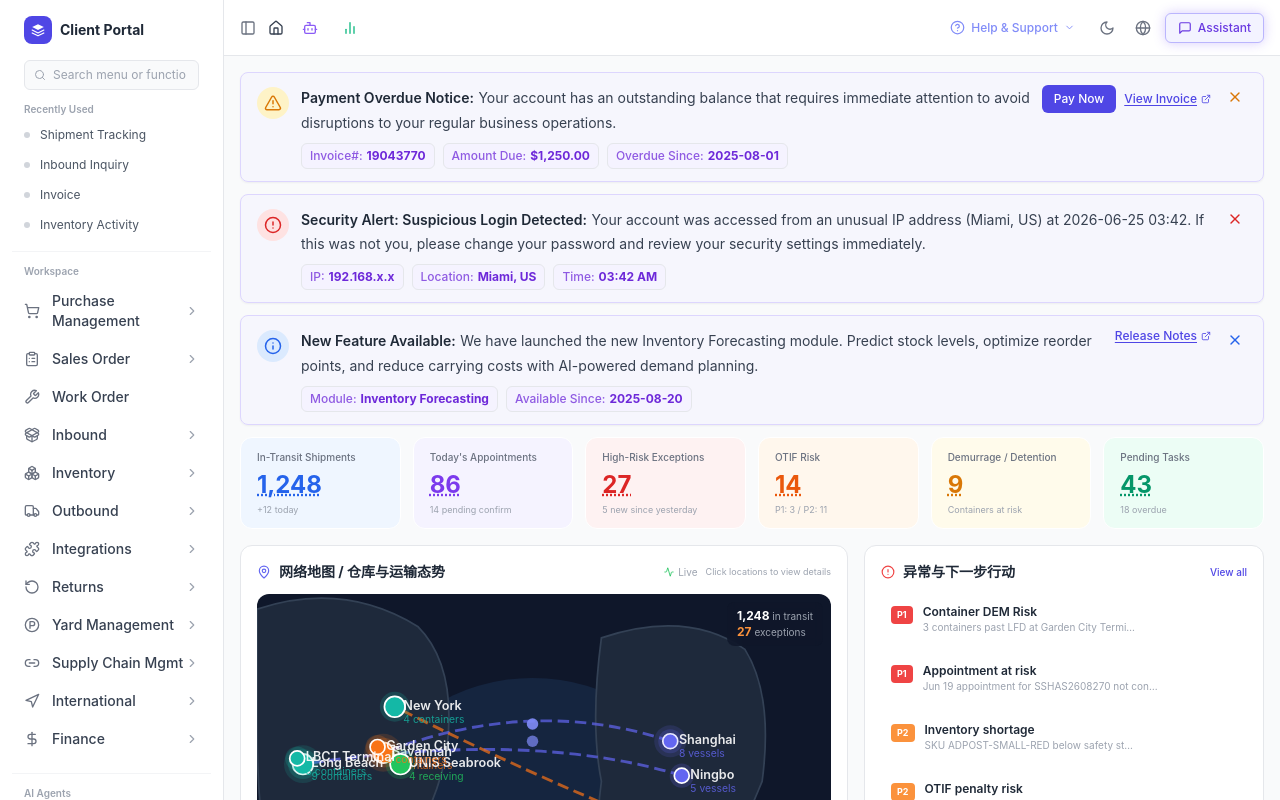
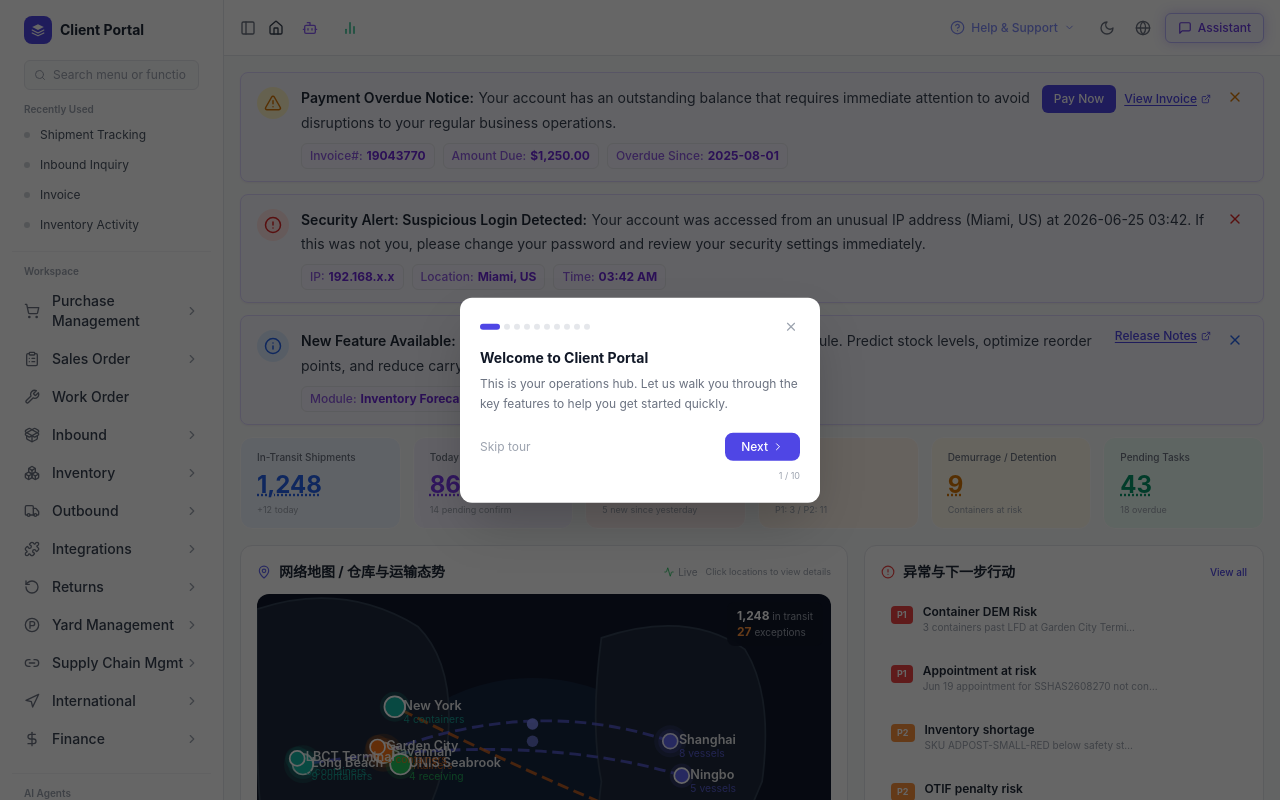
Before and after one commit to WYJade/CP-Announcement-management, a React (Vite) app: page / in a window 1280 px wide. Shown: the top 800 px of the page. Built offline with nearby package versions, Linux system fonts and the light colour scheme.

Commit message:
feat: onboarding tour with spotlight overlay on first visit to home page

```diff
--- a/src/components/Layout/Header.tsx
+++ b/src/components/Layout/Header.tsx
@@ -48,6 +48,7 @@ function Header() {
           rel="noopener noreferrer"
           className="p-1.5 rounded-md hover:bg-gray-100 transition-colors group"
           title="AI Agents"
+          data-tour="header-ai-agents"
         >
           <Bot size={16} className="text-violet-500 group-hover:text-violet-700 transition-colors" />
         </a>
@@ -57,6 +58,7 @@ function Header() {
           onClick={() => navigate('/insights')}
           className="p-1.5 rounded-md hover:bg-gray-100 transition-colors group"
           title="Insights"
+          data-tour="header-insights"
         >
           <BarChart2 size={16} className="text-emerald-500 group-hover:text-emerald-700 transition-colors" />
         </button>
@@ -66,7 +68,7 @@ function Header() {
       <div className="flex items-center gap-2 ml-auto">
 
         {/* Help & Support dropdown */}
-        <div ref={helpRef} className="relative">
+        <div ref={helpRef} className="relative" data-tour="help-support">
           <button
             onClick={() => setHelpOpen(v => !v)}
             className={`flex items-center gap-1.5 px-2.5 py-1.5 rounded-md transition-colors group ${helpOpen ? 'bg-indigo-50 text-indigo-600' : 'hover:bg-gray-100 text-indigo-400 hover:text-indigo-600'}`}
--- a/src/components/Layout/Layout.tsx
+++ b/src/components/Layout/Layout.tsx
@@ -2,10 +2,12 @@ import { Outlet, useLocation } from 'react-router-dom'
 import NavSidebar from './NavSidebar'
 import Header from './Header'
 import AnnouncementBanner from '../common/AnnouncementBanner'
+import OnboardingTour from '../common/OnboardingTour'
 
 function Layout() {
   const location = useLocation()
   const isInsightsPage = location.pathname === '/insights'
+  const isHomePage = location.pathname === '/' || location.pathname === '/home'
 
   return (
     <div className="min-h-screen bg-gray-50">
@@ -23,6 +25,7 @@ function Layout() {
           </div>
         </main>
       )}
+      {isHomePage && <OnboardingTour />}
     </div>
   )
 }
--- a/src/components/Layout/NavSidebar.tsx
+++ b/src/components/Layout/NavSidebar.tsx
@@ -466,7 +466,9 @@ function NavSidebar() {
         </div>
 
         {/* Global Search */}
-        <GlobalSearch />
+        <div data-tour="global-search">
+          <GlobalSearch />
+        </div>
 
         {/* Recently Used Section — above Workspace */}
         {recentPages.length > 0 && (
--- /dev/null
+++ b/src/components/common/OnboardingTour.tsx
@@ -0,0 +1,225 @@
+import { useState, useEffect } from 'react'
+import { X, ChevronRight, ChevronLeft } from 'lucide-react'
+
+interface TourStep {
+  target: string          // CSS selector or 'center'
+  title: string
+  desc: string
+  position: 'top' | 'bottom' | 'left' | 'right' | 'center'
+}
+
+const TOUR_STEPS: TourStep[] = [
+  {
+    target: 'center',
+    title: 'Welcome to Client Portal',
+    desc: 'This is your operations hub. Let us walk you through the key features to help you get started quickly.',
+    position: 'center',
+  },
+  {
+    target: '[data-tour="stat-0"]',
+    title: 'Key Metrics at a Glance',
+    desc: 'These cards show your live operations summary — in-transit shipments, appointments, exceptions, and more. Click any number to drill into the details.',
+    position: 'bottom',
+  },
+  {
+    target: '[data-tour="network-map"]',
+    title: '网络地图 / 仓库与运输态势',
+    desc: 'The network map shows your real-time shipment routes from origin ports to US warehouses. Click any location dot to view shipment details at that point.',
+    position: 'right',
+  },
+  {
+    target: '[data-tour="exceptions"]',
+    title: '异常与下一步行动',
+    desc: 'Critical exceptions are listed here by priority (P1/P2/P3). Click any exception to open the action panel and resolve it step by step.',
+    position: 'left',
+  },
+  {
+    target: '[data-tour="my-tasks"]',
+    title: '我的任务',
+    desc: 'Your assigned tasks are listed here with priority and due time. Click any task to view details and navigate to the relevant page for action.',
+    position: 'top',
+  },
+  {
+    target: '[data-tour="ai-agent"]',
+    title: 'AI Agent Analysis',
+    desc: 'The AI analyzes your current exceptions and recommends specific actions. Click the action buttons to execute AI-guided steps.',
+    position: 'top',
+  },
+  {
+    target: '[data-tour="global-search"]',
+    title: 'Global Search',
+    desc: 'Type any module name, feature, or keyword to instantly jump to any page in the system. Try "invoice", "shipment tracking", or "inventory".',
+    position: 'right',
+  },
+  {
+    target: '[data-tour="header-ai-agents"]',
+    title: 'AI Agents',
+    desc: 'Access the full AI Agents platform for chat, automation, and workflow assistance.',
+    position: 'bottom',
+  },
+  {
+    target: '[data-tour="header-insights"]',
+    title: 'Insights Builder',
+    desc: 'Ask questions about your supply chain data in natural language and get instant dashboards and charts.',
+    position: 'bottom',
+  },
+  {
+    target: '[data-tour="help-support"]',
+    title: 'Help & Support',
+    desc: 'Access the Help Center documentation or submit a support request to our team.',
+    position: 'bottom',
+  },
+]
+
+const STORAGE_KEY = 'cp_onboarding_done'
+
+export default function OnboardingTour() {
+  const [step, setStep] = useState(0)
+  const [visible, setVisible] = useState(false)
+  const [targetRect, setTargetRect] = useState<DOMRect | null>(null)
+
+  useEffect(() => {
+    const done = localStorage.getItem(STORAGE_KEY)
+    if (!done) {
+      // slight delay so page renders first
+      setTimeout(() => setVisible(true), 800)
+    }
+  }, [])
+
+  useEffect(() => {
+    if (!visible) return
+    const s = TOUR_STEPS[step]
+    if (s.target === 'center') { setTargetRect(null); return }
+    const el = document.querySelector(s.target)
+    if (el) {
+      setTargetRect(el.getBoundingClientRect())
+      el.scrollIntoView({ behavior: 'smooth', block: 'center' })
+    } else {
+      setTargetRect(null)
+    }
+  }, [step, visible])
+
+  const dismiss = () => {
+    localStorage.setItem(STORAGE_KEY, '1')
+    setVisible(false)
+  }
+
+  const next = () => {
+    if (step < TOUR_STEPS.length - 1) setStep(s => s + 1)
+    else dismiss()
+  }
+
+  const prev = () => { if (step > 0) setStep(s => s - 1) }
+
+  if (!visible) return null
+
+  const current = TOUR_STEPS[step]
+  const isCenter = current.target === 'center' || !targetRect
+
+  // Compute tooltip position based on target rect
+  const getTooltipStyle = (): React.CSSProperties => {
+    if (isCenter) {
+      return {
+        position: 'fixed',
+        top: '50%',
+        left: '50%',
+        transform: 'translate(-50%, -50%)',
+        zIndex: 10001,
+        width: '360px',
+      }
+    }
+    const r = targetRect!
+    const margin = 16
+    const tw = 320
+    const th = 180
+    const vw = window.innerWidth
+    const vh = window.innerHeight
+
+    if (current.position === 'bottom') {
+      const top = r.bottom + margin
+      let left = r.left + r.width / 2 - tw / 2
+      left = Math.max(margin, Math.min(left, vw - tw - margin))
+      return { position: 'fixed', top, left, zIndex: 10001, width: `${tw}px` }
+    }
+    if (current.position === 'top') {
+      const top = r.top - th - margin
+      let left = r.left + r.width / 2 - tw / 2
+      left = Math.max(margin, Math.min(left, vw - tw - margin))
+      return { position: 'fixed', top: Math.max(margin, top), left, zIndex: 10001, width: `${tw}px` }
+    }
+    if (current.position === 'right') {
+      const left = r.right + margin
+      let top = r.top + r.height / 2 - th / 2
+      top = Math.max(margin, Math.min(top, vh - th - margin))
+      return { position: 'fixed', top, left: Math.min(left, vw - tw - margin), zIndex: 10001, width: `${tw}px` }
+    }
+    // left
+    const left = r.left - tw - margin
+    let top = r.top + r.height / 2 - th / 2
+    top = Math.max(margin, Math.min(top, vh - th - margin))
+    return { position: 'fixed', top, left: Math.max(margin, left), zIndex: 10001, width: `${tw}px` }
+  }
+
+  return (
+    <>
+      {/* Dark overlay */}
+      <div className="fixed inset-0 bg-black/60 z-[10000]" onClick={dismiss} />
+
+      {/* Highlight cutout — spotlight effect */}
+      {!isCenter && targetRect && (
+        <div
+          className="fixed z-[10000] rounded-lg pointer-events-none"
+          style={{
+            top: targetRect.top - 6,
+            left: targetRect.left - 6,
+            width: targetRect.width + 12,
+            height: targetRect.height + 12,
+            boxShadow: '0 0 0 9999px rgba(0,0,0,0.6)',
+            border: '2px solid rgba(99,102,241,0.8)',
+          }}
+        />
+      )}
+
+      {/* Tooltip card */}
+      <div style={getTooltipStyle()} className="bg-white rounded-xl shadow-2xl p-5">
+        {/* Step indicator */}
+        <div className="flex items-center justify-between mb-3">
+          <div className="flex gap-1">
+            {TOUR_STEPS.map((_, i) => (
+              <span key={i} className={`h-1.5 rounded-full transition-all ${i === step ? 'bg-primary-600 w-5' : 'bg-gray-200 w-1.5'}`} />
+            ))}
+          </div>
+          <button onClick={dismiss} className="text-gray-400 hover:text-gray-600 p-0.5">
+            <X size={14} />
+          </button>
+        </div>
+
+        <h3 className="text-sm font-bold text-gray-900 mb-1.5">{current.title}</h3>
+        <p className="text-xs text-gray-500 leading-relaxed mb-5">{current.desc}</p>
+
+        <div className="flex items-center justify-between">
+          <button onClick={dismiss} className="text-xs text-gray-400 hover:text-gray-600">Skip tour</button>
+          <div className="flex items-center gap-2">
+            {step > 0 && (
+              <button onClick={prev}
+                className="flex items-center gap-1 px-3 py-1.5 text-xs text-gray-600 border border-gray-200 rounded-lg hover:bg-gray-50 transition-colors">
+                <ChevronLeft size={12} /> Back
+              </button>
+            )}
+            <button onClick={next}
+              className="flex items-center gap-1 px-4 py-1.5 text-xs font-medium bg-primary-600 text-white rounded-lg hover:bg-primary-700 transition-colors">
+              {step < TOUR_STEPS.length - 1 ? <><span>Next</span><ChevronRight size={12} /></> : <span>Done</span>}
+            </button>
+          </div>
+        </div>
+
+        <p className="text-[9px] text-gray-400 text-right mt-2">{step + 1} / {TOUR_STEPS.length}</p>
+      </div>
+    </>
+  )
+}
+
+// ─── Reset helper (for testing / re-trigger) ───────────────────────────────
+export function resetOnboarding() {
+  localStorage.removeItem(STORAGE_KEY)
+}
```
Also changed, not shown: src/components/Home/HomePage.tsx (+6 -4 lines).
